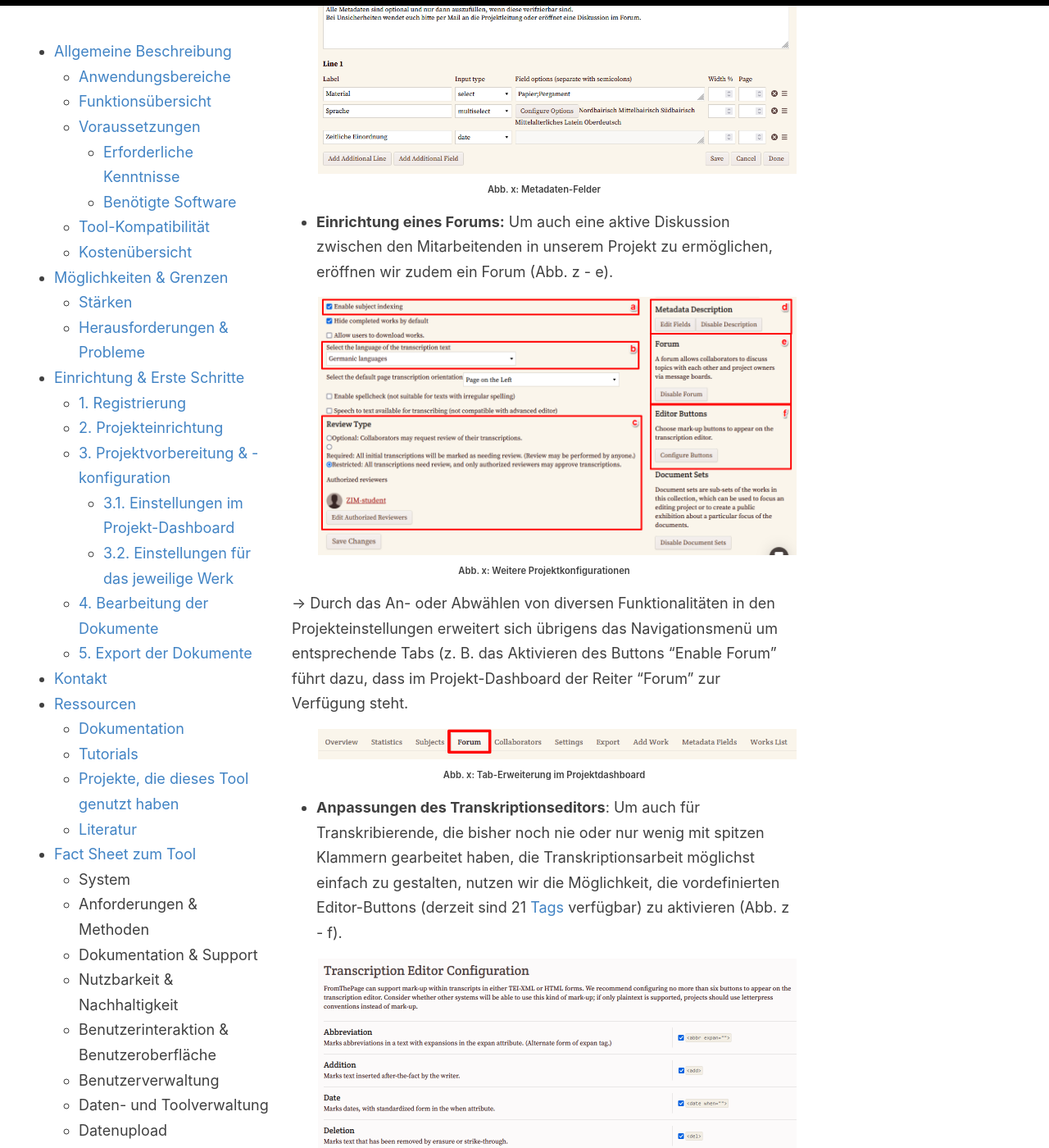
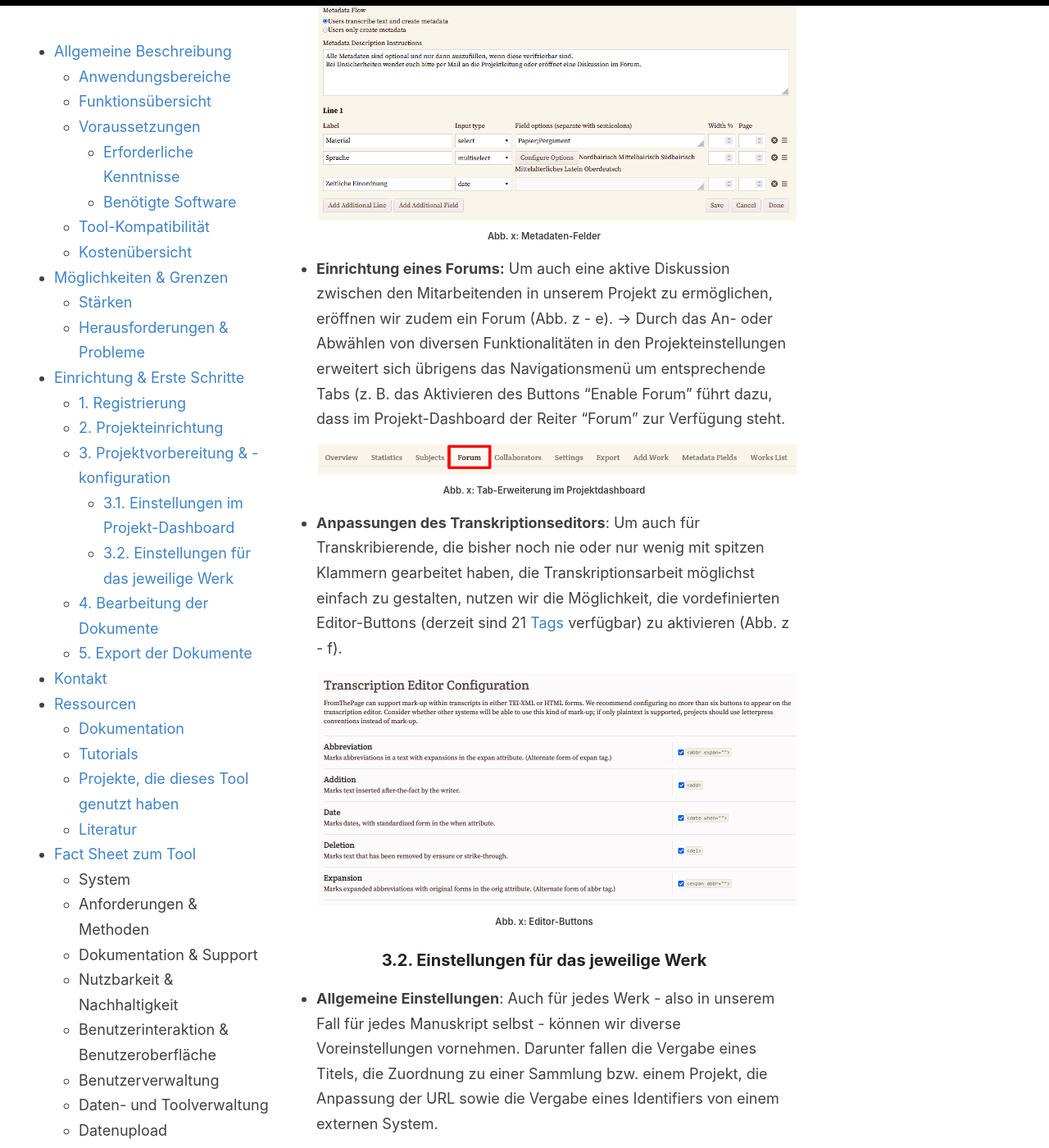
Before and after one commit to DigEdTnT/digedtnt.github.io, a Jekyll site: the page built from _posts/2023-03-27-fromthepage.md, in a window 1280 px wide and 1400 px high, scrolled down 14258 px. Shown: the whole window at 82% size. Built offline with Jekyll 4.4.1, drawn with Linux system fonts in a browser that asks for light colours; some of the changed text lies outside the part shown.

Commit message:
update fromthepage

```diff
--- a/_posts/2023-03-27-fromthepage.md
+++ b/_posts/2023-03-27-fromthepage.md
@@ -251,7 +251,7 @@
    * **Erweiterung der Projektleitung:** Nachdem wir in unserem Projekt zwei Projektleiter:innen haben, fügen wir außerdem noch einen zweiten Projektleiter hinzu (Abb. y - c). Hierzu muss die zweite Person ebenfalls registriert sein und die Mailadresse muss bekannt sein.
    {% include image.html url="../data/pipelines/pipeline_1/fromthepage/img/project-setup2.PNG" description="Abb. x: Weitere Projektkonfigurationen" %}
    * **Aktivierung der Indexierung (Subject Indexing):** Wir möchten unser Team außerdem motivieren, in den Rezepten Zutaten und Speisen zu annotieren und aktivieren daher die Möglichkeit der Indexierung von Entitäten (Abb. z - a). Die Kategorien und Entitäten können nur von Projektinhaber:innen angelegt werden. Die Transkribierenden können dann in ihrem Projekt-Dashboard die Entitäten einsehen und bearbeiten, nicht aber neue Entitäten anlegen.
-   {% include image.html url="../data/pipelines/pipeline_1/fromthepage/img/subject-linking-overview.png" description="Abb. x: Subject Linking Übersicht " %}
+   {% include image.html url="../data/pipelines/pipeline_1/fromthepage/img/project-setup3.PNG" description="Abb. x: Weitere Projektkonfigurationen" %}
    Es ist auch möglich, die Entitäten (in einem CSV) hochzuladen, wobei sich diese in unserem Projekt erst im Laufe der Transkription ergeben werden.
    * **Sprachauswahl:** In den Projekteinstellungen lässt sich außerdem die Sprache und für Transkriptionen in Standardsprache auch eine Rechtschreibprüfung einstellen. Da wir es in unserem Projekt bei jedem Manuskript bzw. Werk mit diversen mittelalterlichen Varianten der deutschen Sprache zu tun haben, wählen wir hier “Germanic languages” (Abb. z - b). Auf eine Aktivierung der Speech-to-text-Funktion verzichten wir vorerst, da wir nicht davon ausgehen, dass unsere Mitarbeitenden fließend Frühneuhochdeutsch sprechen; und auch die Rechtschreibprüfung wird nicht aktiviert, da diese für unsere Texte mit großer Wahrscheinlichkeit wenig hilfreich ist.
 {% include image.html url="../data/pipelines/pipeline_1/fromthepage/img/language-options-ger.PNG" description="Abb. x: Sprachauswahl" %}
@@ -259,7 +259,6 @@
    * **Erstellung von Metadaten für einzelne Werke**: Damit unsere Transkribierenden uns auch bei der Anreicherung mit Metadaten helfen können, aktivieren wir die Metadaten-Beschreibung in den Einstellungen (Abb. z - d). Auch hierfür erscheint in der Navigation nun ein neuer Reiter (Metadata Fields), in dem die entsprechenden Voreinstellungen getroffen werden können.
    {% include image.html url="../data/pipelines/pipeline_1/fromthepage/img/metadata-fields.PNG" description="Abb. x: Metadaten-Felder" %}
    * **Einrichtung eines Forums:** Um auch eine aktive Diskussion zwischen den Mitarbeitenden in unserem Projekt zu ermöglichen, eröffnen wir zudem ein Forum (Abb. z - e).
-   {% include image.html url="../data/pipelines/pipeline_1/fromthepage/img/project-setup3.PNG" description="Abb. x: Weitere Projektkonfigurationen" %}
    → Durch das An- oder Abwählen von diversen Funktionalitäten in den Projekteinstellungen erweitert sich übrigens das Navigationsmenü um entsprechende Tabs (z. B. das Aktivieren des Buttons “Enable Forum” führt dazu, dass im Projekt-Dashboard der Reiter “Forum” zur Verfügung steht.
    {% include image.html url="../data/pipelines/pipeline_1/fromthepage/img/project-dashboard-tabs.PNG" description="Abb. x: Tab-Erweiterung im Projektdashboard" %}
    * **Anpassungen des Transkriptionseditors**: Um auch für Transkribierende, die bisher noch nie oder nur wenig mit spitzen Klammern gearbeitet haben, die Transkriptionsarbeit möglichst einfach zu gestalten, nutzen wir die Möglichkeit, die vordefinierten Editor-Buttons (derzeit sind 21[ Tags ](https://content.fromthepage.com/project-owner-documentation/advanced-editor/)verfügbar) zu aktivieren (Abb. z - f).
```
Also changed, not shown: other parts of _posts/2023-03-27-fromthepage.md (+1 -1 lines), data/pipelines/pipeline_1/fromthepage/img/project-setup4.PNG (deleted).
